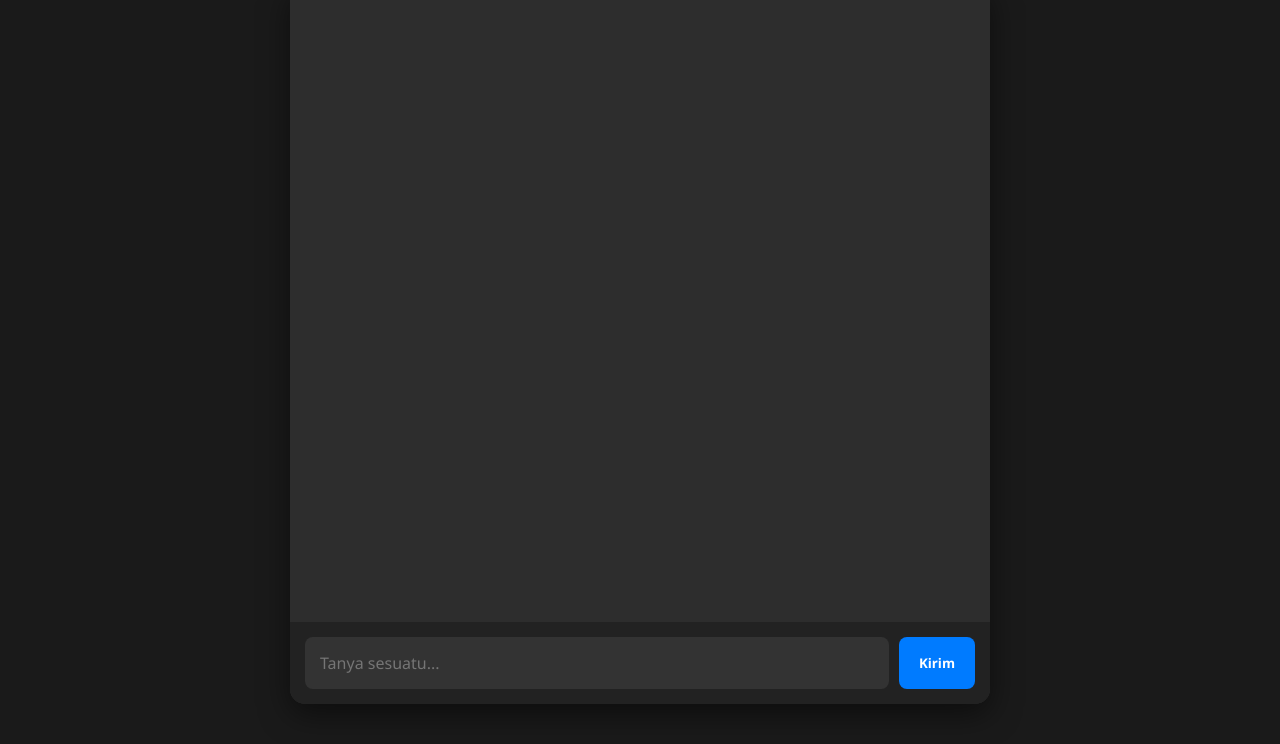
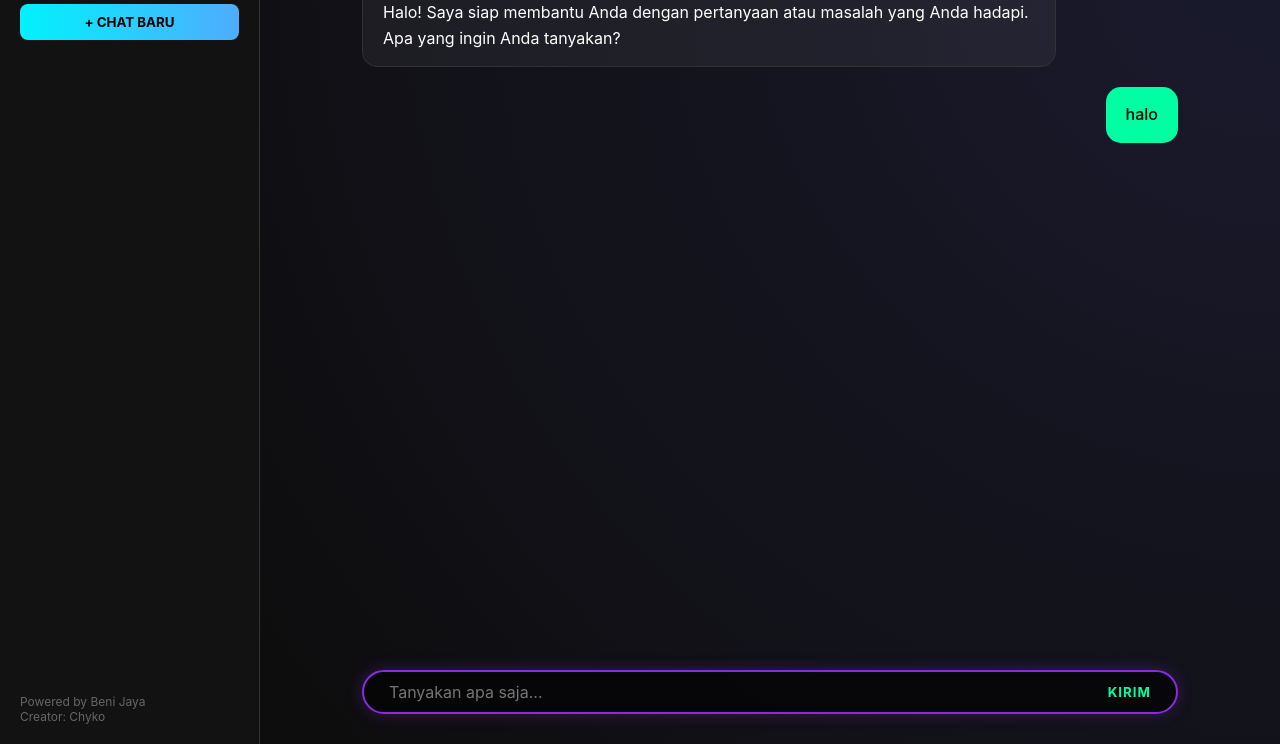
Before and after one commit to chykoananda75-boop/chykoai, a website: page index.html in a window 1280 px wide. Shown: the part 56-800 px from the top of the page. Drawn offline with Linux system fonts and the light colour scheme.

Commit message:
Update index.html

```diff
--- a/index.html
+++ b/index.html
@@ -3,75 +3,118 @@
 <head>
     <meta charset="UTF-8">
     <meta name="viewport" content="width=device-width, initial-scale=1.0">
-    <title>Chyko AI Chat</title>
+    <title>Digital Class AI</title>
     <style>
-        * { box-sizing: border-box; margin: 0; padding: 0; font-family: 'Segoe UI', sans-serif; }
-        body { background-color: #1a1a1a; display: flex; justify-content: center; align-items: center; height: 100vh; }
+        /* RESET & BASE */
+        * { box-sizing: border-box; margin: 0; padding: 0; font-family: 'Inter', sans-serif; }
+        body { background-color: #0d0d0d; color: white; display: flex; height: 100vh; overflow: hidden; }
 
-        /* Container dibuat luas */
-        .chat-container {
-            width: 95%;
-            max-width: 700px;
-            height: 90vh;
-            background: #2d2d2d;
+        /* SIDEBAR (Tetap kayak foto kamu) */
+        .sidebar {
+            width: 260px;
+            background-color: #121212;
+            padding: 20px;
             display: flex;
             flex-direction: column;
-            border-radius: 15px;
-            overflow: hidden;
-            box-shadow: 0 10px 30px rgba(0,0,0,0.5);
+            border-right: 1px solid #333;
+        }
+        .brand { color: #00ffa3; font-weight: bold; margin-bottom: 20px; }
+        .btn-new-chat {
+            background: linear-gradient(90deg, #00f2fe 0%, #4facfe 100%);
+            border: none; padding: 10px; border-radius: 8px; font-weight: bold; cursor: pointer; margin-bottom: 20px;
         }
 
-        /* Area chat yang lega */
+        /* AREA CHAT UTAMA (Dibuat Lebih Luas) */
+        .main-chat {
+            flex: 1;
+            display: flex;
+            flex-direction: column;
+            position: relative;
+            background: radial-gradient(circle at top right, #1a1a2e, #0d0d0d);
+        }
+
         #chat-box {
             flex: 1;
-            padding: 20px;
+            padding: 40px 10% 120px 10%; /* Area chat luas ke tengah */
             overflow-y: auto;
-            color: white;
             display: flex;
             flex-direction: column;
-            gap: 15px;
+            gap: 20px;
         }
 
-        .message { padding: 12px 18px; border-radius: 15px; max-width: 80%; font-size: 16px; line-height: 1.4; }
-        .user { align-self: flex-end; background: #007bff; }
-        .ai { align-self: flex-start; background: #444; }
+        /* BUBBLE CHAT DIPERLUAS */
+        .message {
+            max-width: 85%; /* Lebih lebar dari sebelumnya */
+            padding: 15px 20px;
+            border-radius: 15px;
+            font-size: 16px;
+            line-height: 1.6;
+        }
+        .ai { align-self: flex-start; background: rgba(255, 255, 255, 0.05); border: 1px solid #333; }
+        .user { align-self: flex-end; background: #00ffa3; color: black; font-weight: 500; }
 
-        /* Area input di bawah */
-        .input-area {
-            padding: 15px;
-            background: #222;
+        /* INPUT AREA (Persis kayak foto kamu) */
+        .input-container {
+            position: absolute;
+            bottom: 30px;
+            left: 50%;
+            transform: translateX(-50%);
+            width: 80%; /* Luas input di bawah */
+            max-width: 1000px;
+        }
+
+        .input-wrapper {
             display: flex;
-            gap: 10px;
+            align-items: center;
+            background: rgba(0, 0, 0, 0.6);
+            border: 2px solid #8a2be2; /* Border ungu neon kamu */
+            border-radius: 30px;
+            padding: 10px 25px;
+            box-shadow: 0 0 15px rgba(138, 43, 226, 0.3);
         }
 
         input {
             flex: 1;
-            padding: 15px;
+            background: transparent;
             border: none;
-            border-radius: 8px;
-            background: #333;
             color: white;
             font-size: 16px;
+            outline: none;
         }
 
-        button {
-            padding: 0 20px;
-            background: #007bff;
-            color: white;
+        .btn-kirim {
+            background: transparent;
             border: none;
-            border-radius: 8px;
+            color: #00ffa3;
+            font-weight: bold;
             cursor: pointer;
-            font-weight: bold;
+            letter-spacing: 1px;
         }
+
+        /* Scrollbar biar rapi */
+        #chat-box::-webkit-scrollbar { width: 5px; }
+        #chat-box::-webkit-scrollbar-thumb { background: #333; border-radius: 10px; }
     </style>
 </head>
 <body>
 
-<div class="chat-container">
-    <div id="chat-box"></div>
-    <div class="input-area">
-        <input type="text" id="user-input" placeholder="Tanya sesuatu...">
-        <button onclick="sendMessage()">Kirim</button>
+    <div class="sidebar">
+        <div class="brand">DIGITAL CLASS 7.1</div>
+        <button class="btn-new-chat">+ CHAT BARU</button>
+        <div style="color: #666; font-size: 12px; margin-top: auto;">Powered by Beni Jaya<br>Creator: Chyko</div>
+    </div>
+
+    <div class="main-chat">
+        <div id="chat-box">
+            <div class="message ai">Halo! Saya siap membantu Anda dengan pertanyaan atau masalah yang Anda hadapi. Apa yang ingin Anda tanyakan?</div>
+            <div class="message user">halo</div>
+        </div>
+
+        <div class="input-container">
+            <div class="input-wrapper">
+                <input type="text" id="user-input" placeholder="Tanyakan apa saja...">
+                <button class="btn-kirim" onclick="sendMessage()">KIRIM</button>
+            </div>
         </div>
     </div>
 
@@ -79,32 +122,29 @@
         async function sendMessage() {
             const input = document.getElementById('user-input');
             const box = document.getElementById('chat-box');
+            if (!input.value) return;
+
+            box.innerHTML += `<div class="message user">${input.value}</div>`;
             const text = input.value;
-        if (!text) return;
-
-        // Tampilkan pesan user
-        box.innerHTML += `<div class="message user">${text}</div>`;
             input.value = '';
+            box.scrollTop = box.scrollHeight;
 
             try {
-            // LINK NGROK KAMU YANG SUDAH BENER (HTTPS)
                 const response = await fetch('https://bloodier-rey-riotingly.ngrok-free.dev/api/ai', {
                     method: 'POST',
                     headers: {
                         'Content-Type': 'application/json',
-                    'ngrok-skip-browser-warning': 'true' // Biar gak muncul halaman biru
+                        'ngrok-skip-browser-warning': 'true'
                     },
                     body: JSON.stringify({ message: text })
                 });
-
                 const data = await response.json();
                 box.innerHTML += `<div class="message ai">${data.reply}</div>`;
                 box.scrollTop = box.scrollHeight;
             } catch (err) {
-            box.innerHTML += `<div class="message ai" style="color: red;">Server Error: Pastikan Server & Ngrok di Laptop Nyala!</div>`;
+                box.innerHTML += `<div class="message ai" style="color: #ff4d4d;">Server Error. Cek CMD Laptop!</div>`;
             }
         }
     </script>
-
 </body>
 </html>
```
Lines whose indentation alone changed are shown as unchanged.
